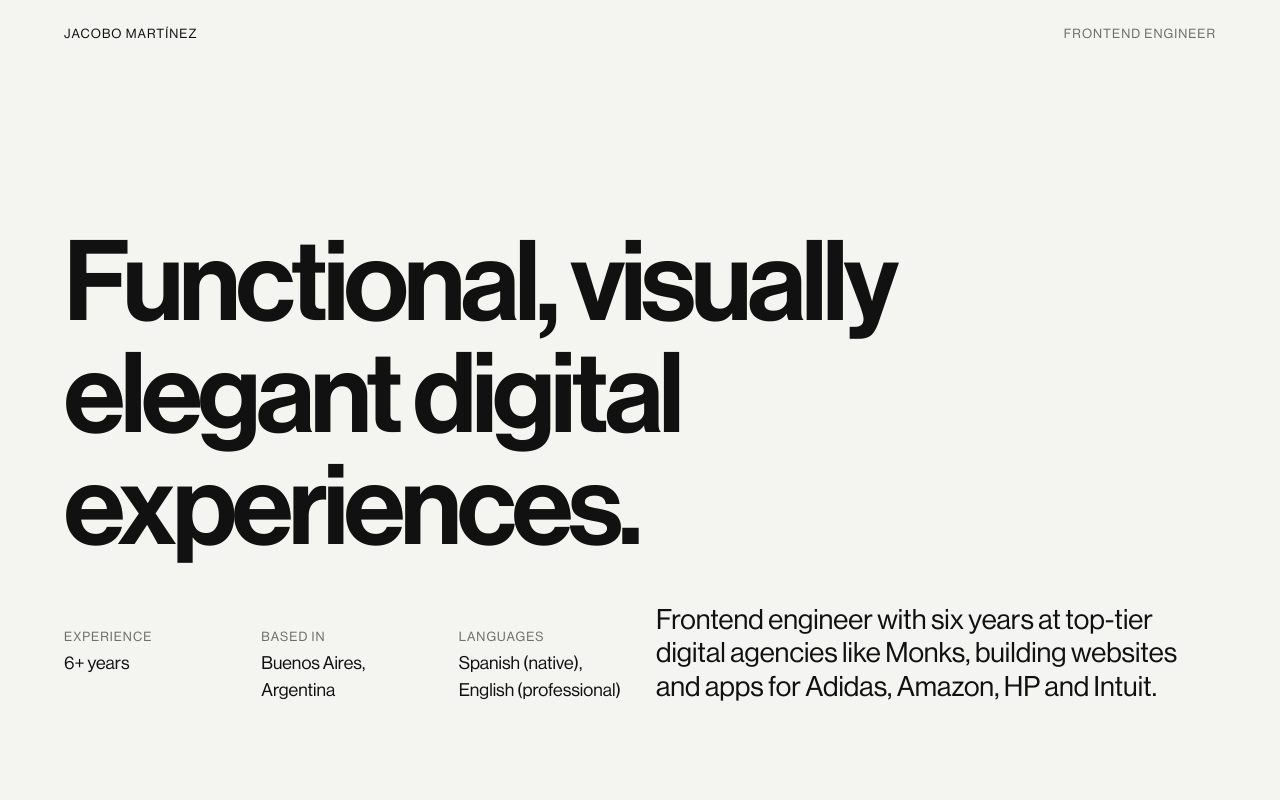
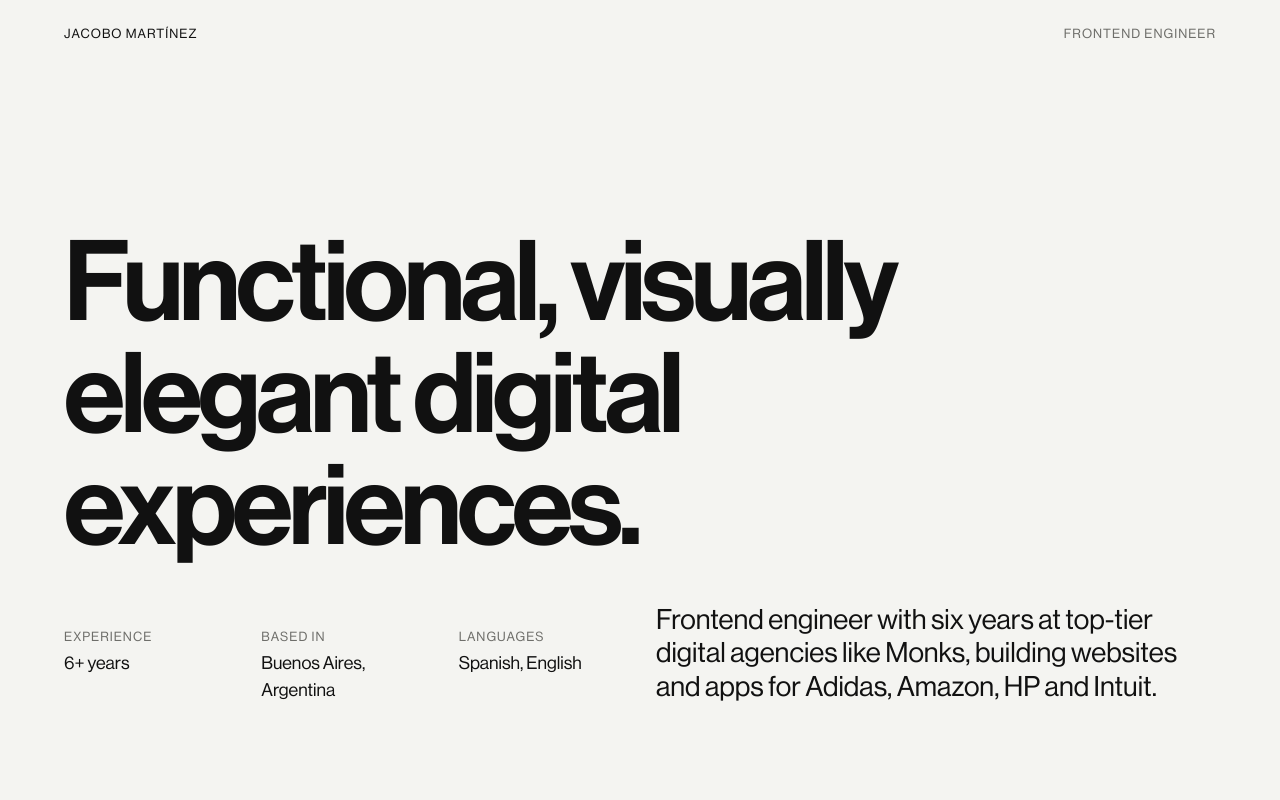
Before and after one commit to cobiwave/jacobo-martinez, a Next.js app: page / in a window 1280 px wide. Shown: the top 800 px of the page. Built offline with nearby package versions, Linux system fonts and the light colour scheme.

Commit message:
chore: quick content update

```diff
--- a/app/_components/Hero.tsx
+++ b/app/_components/Hero.tsx
@@ -3,7 +3,7 @@ import styles from "./Hero.module.css";
 const meta = [
 	{ label: "Experience", value: "6+ years" },
 	{ label: "Based in", value: "Buenos Aires, Argentina" },
-	{ label: "Languages", value: "Spanish (native), English (professional)" },
+	{ label: "Languages", value: "Spanish, English" },
 ];
 
 export function Hero() {
```
